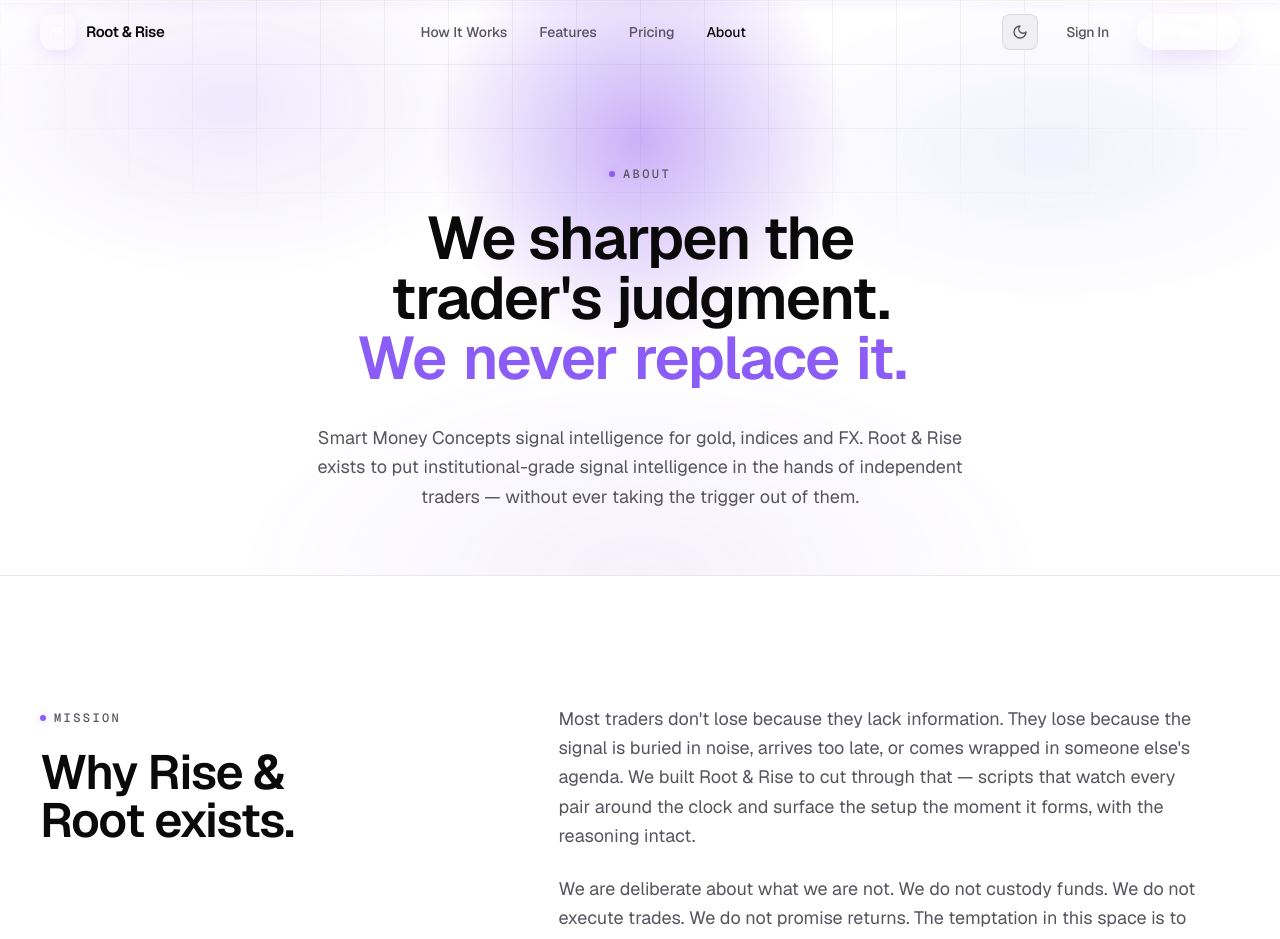
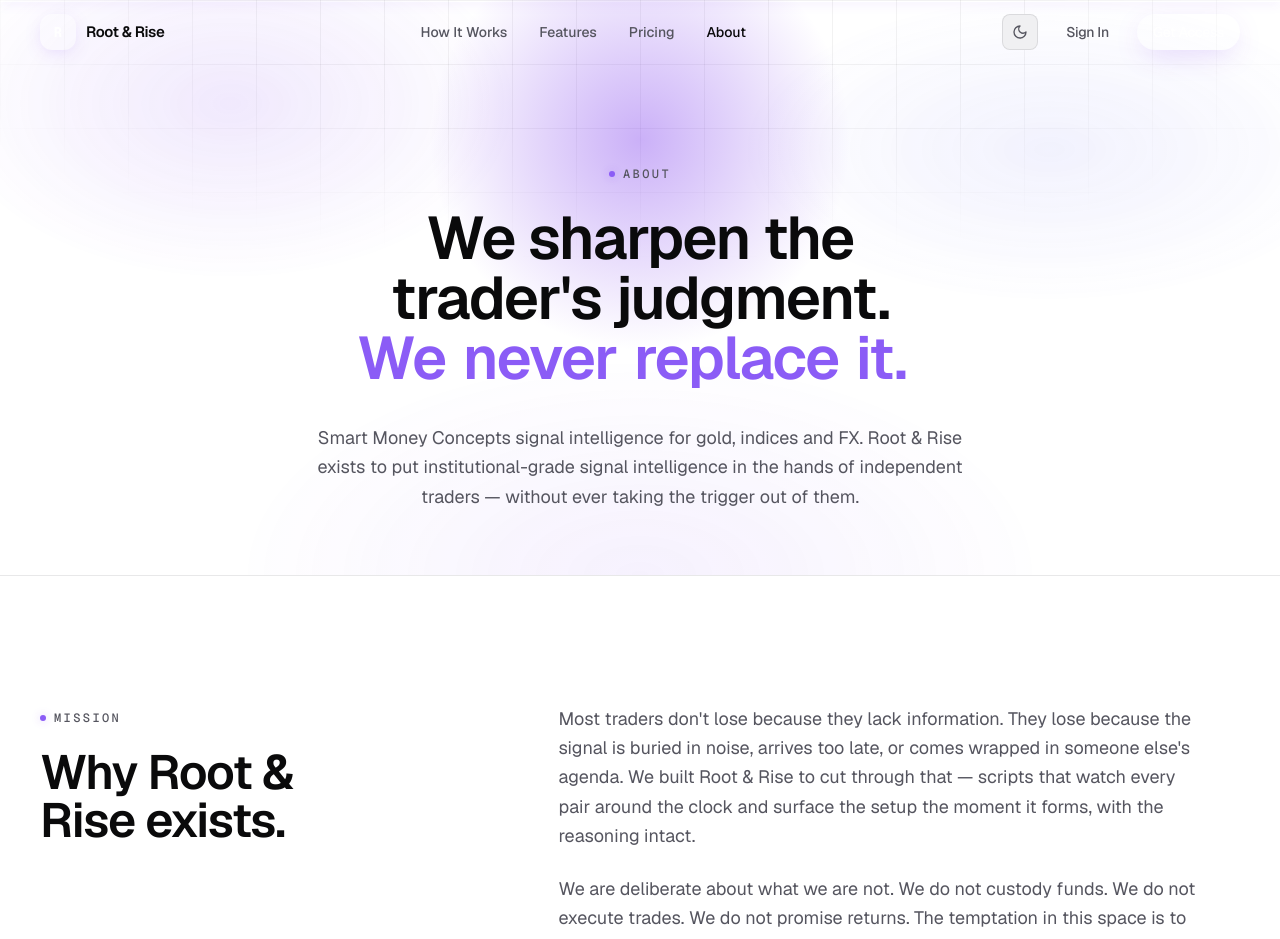
Before and after one commit to TaylorURL/rootriseholdings-com, a React (Vite) app: page /about in a window 1280 px wide. Shown: the top 939 px of the page. Built offline with nearby package versions, Linux system fonts and the light colour scheme.

Commit message:
sunday: Edit src/pages/marketing/AboutPage.jsx

```diff
--- a/src/pages/marketing/AboutPage.jsx
+++ b/src/pages/marketing/AboutPage.jsx
@@ -48,7 +48,7 @@ export default function AboutPage() {
       <Section className="border-t border-border">
         <Container>
           <div className="grid grid-cols-1 gap-12 lg:grid-cols-[0.8fr_1.2fr] lg:gap-16">
-            <SectionHeading eyebrow="Mission" title="Why Rise &amp; Root exists." />
+            <SectionHeading eyebrow="Mission" title="Why Root &amp; Rise exists." />
             <Reveal delay={0.1} className="max-w-2xl space-y-6 text-pretty text-lg leading-relaxed text-text-muted">
               <p>
                 Most traders don&apos;t lose because they lack information. They lose because the
```
